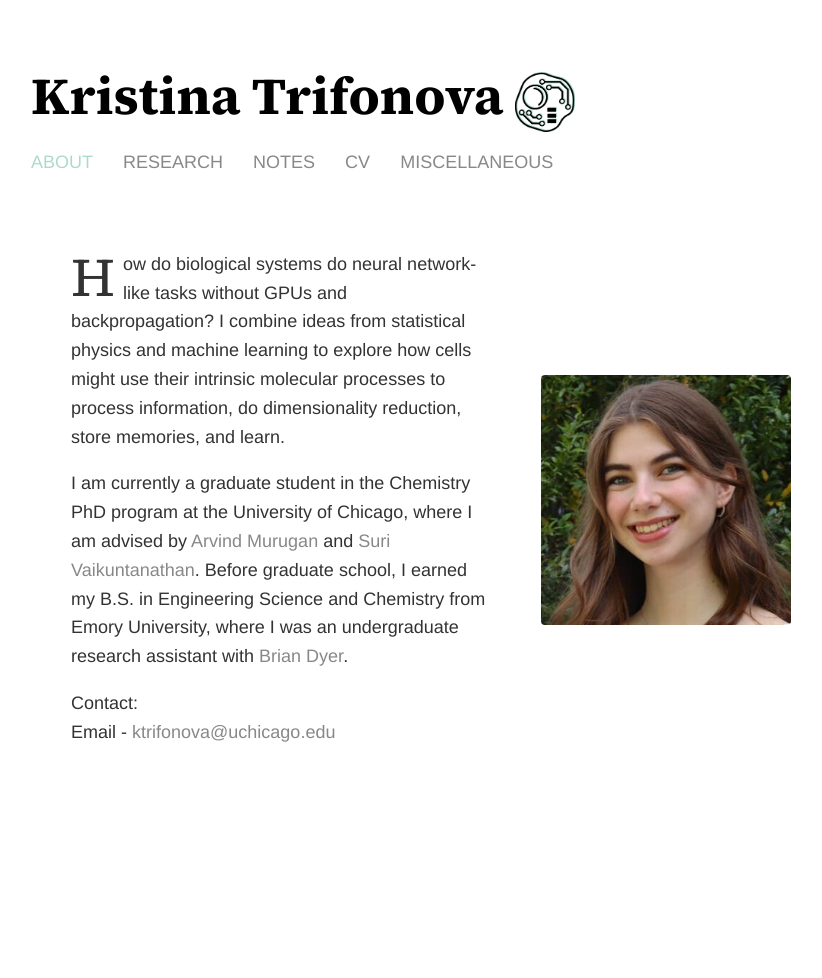
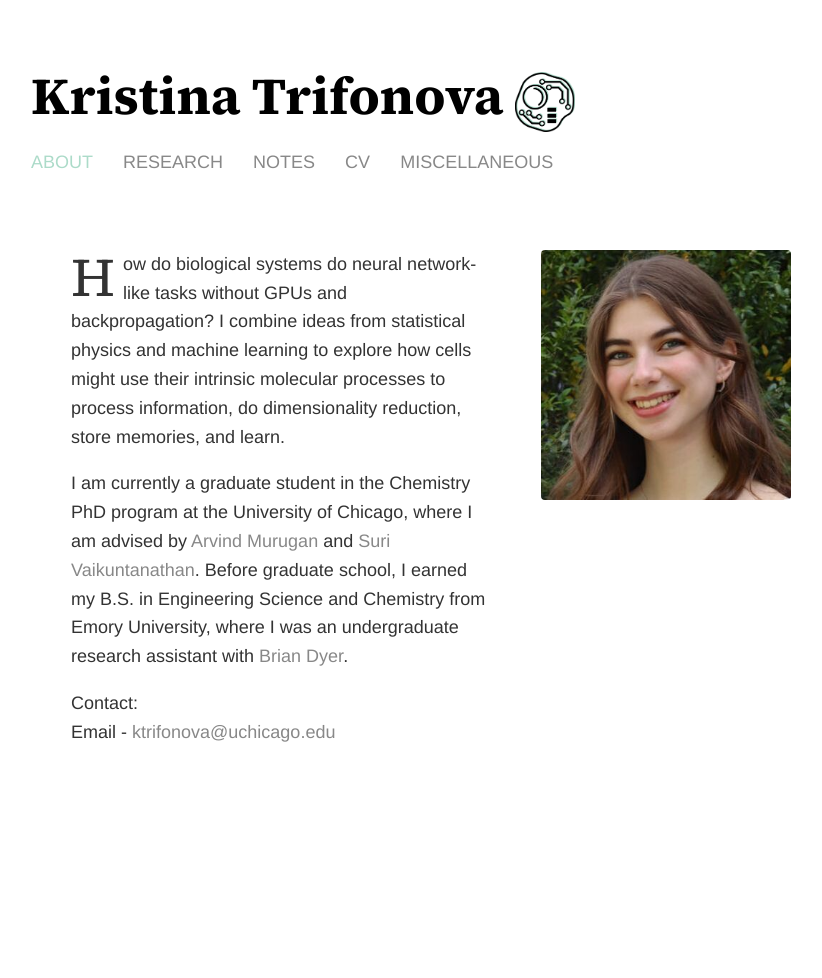
Before and after one commit to k-trifonova/k-trifonova.github.io, a Jekyll site: the page built from index.html, in a window 1280 px wide. Shown: the whole page, without its empty margins (209-1031 px from the left). Built offline with Jekyll 4.4.1, drawn with Linux system fonts in a browser that asks for light colours.

Commit message:
yet again trying to fix photo layout

```diff
--- a/css/main.css
+++ b/css/main.css
@@ -75,12 +75,21 @@ ul li::marker {
 
 .about-wrapper {
   display: flex;
-  align-items: center; /* centers vertically */
+  align-items: flex-start; /* align children to top */
   justify-content: space-between;
   gap: 50px;
   max-width: 800px;
   margin: 60px auto 0 auto;
   padding: 0 40px;
+}
+
+.about-right img {
+  width: 250px;  /* or whatever size you want */
+  height: 250px;
+  border-radius: 4px;
+  object-fit: cover;
+  display: block;
+  margin: 0; /* no nudging */
 }
 
 .about-left {
@@ -92,16 +101,6 @@ ul li::marker {
   line-height: 1.6;
   color: #333;
   margin-top: 0; /* no unnecessary gap since no header */
-}
-
-.about-right img {
-  width: 250px;
-  height: 250px;
-  border-radius: 4px;
-  object-fit: cover;
-  object-position: top center;
-  margin-top: -15px; /* nudges image up a bit */
-  display: block;
 }
 
 /* Responsive layout */
```
